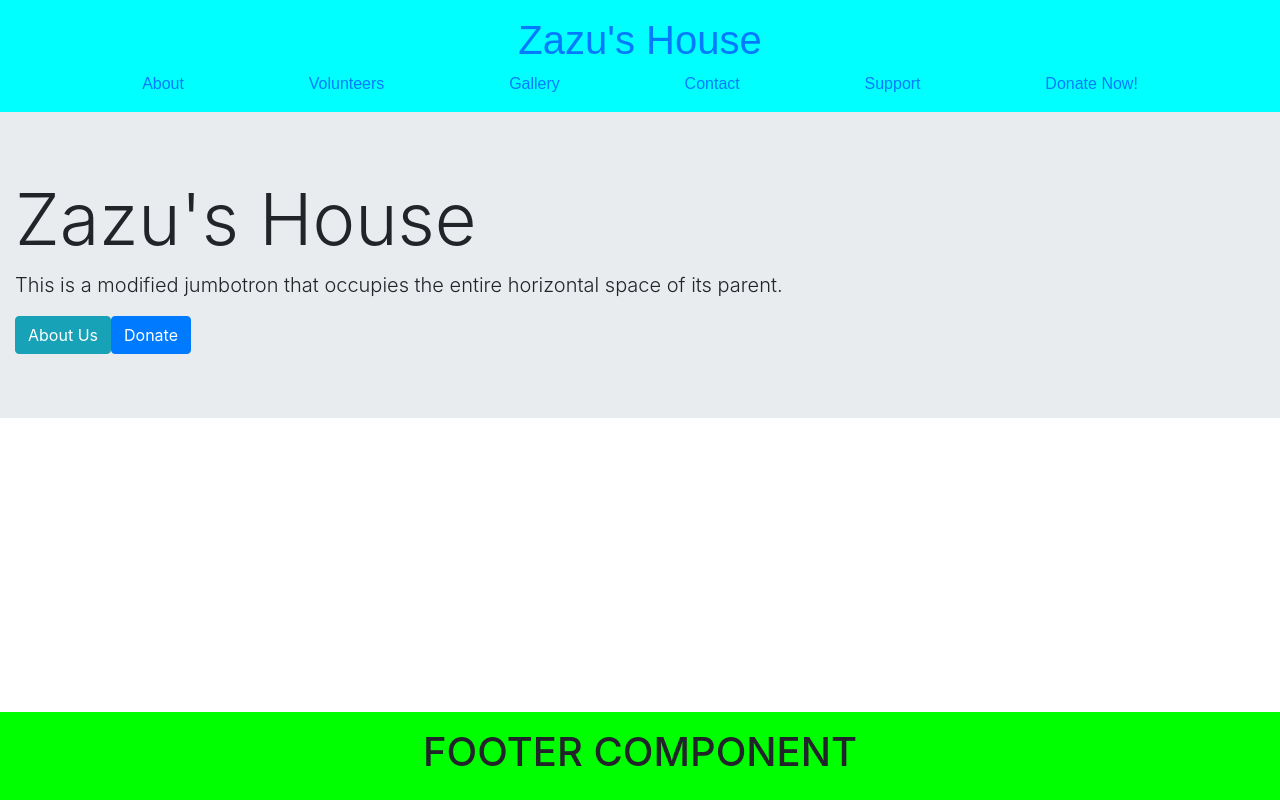
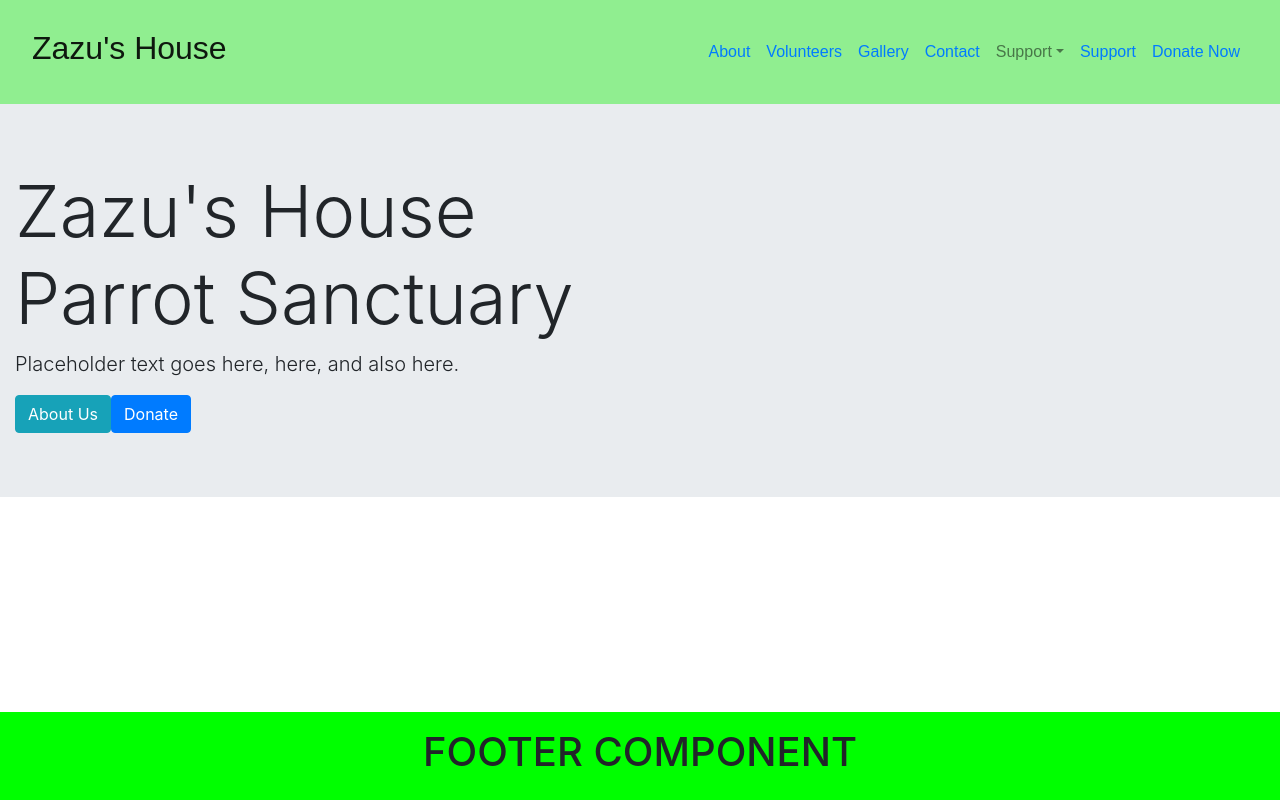
Before and after one commit to eswotinsky/capstone, a React app: page /#/ in a window 1280 px wide. Built offline with nearby package versions, Linux system fonts and the light colour scheme.

Commit message:
refactor Header; lint components

```diff
--- a/src/components/Header.jsx
+++ b/src/components/Header.jsx
@@ -1,7 +1,26 @@
 import React from 'react';
 import { Link } from 'react-router-dom';
+import { Collapse, DropdownToggle, DropdownMenu, DropdownItem, Nav, Navbar, NavbarToggler, NavbarBrand, NavItem, NavLink, UncontrolledDropdown } from 'reactstrap';
 
-function Header(){
+class Header extends React.Component {
+
+  constructor(props) {
+    super(props);
+
+    this.toggle = this.toggle.bind(this);
+    this.state = {
+      isOpen: false
+    };
+  }
+
+  toggle() {
+    this.setState ({
+      isOpen: !this.state.isOpen
+    });
+    console.log(this.state);
+  }
+
+  render() {
     return (
       <div className="header">
         <style jsx>{`
@@ -10,7 +29,7 @@ function Header(){
               top: 0;
               left: 0;
               padding: 1rem;
-            background-color: cyan;
+              background-color: lightgreen;
               text-align: center;
               font-family:sans-serif;
             }
@@ -18,20 +37,54 @@ function Header(){
               width:10%;
               border-radius:40px;
             }
-          span.header-link {
-            margin:5%;
-          }
           `}
         </style>
-      <Link to='/'><h1>Zazu's House</h1></Link>
-      <Link to='/about'><span className='header-link'>About</span></Link>
-      <Link to='/volunteers'><span className='header-link'>Volunteers</span></Link>
-      <Link to='/gallery'><span className='header-link'>Gallery</span></Link>
-      <Link to='/contact'><span className='header-link'>Contact</span></Link>
-      <Link to='/support'><span className='header-link'>Support</span></Link>
-      <Link to='/donate'><span className='header-link'>Donate Now!</span></Link>
+        <Navbar light expand="md">
+          <NavbarBrand href="/"><h2>Zazu's House</h2></NavbarBrand>
+          <NavbarToggler onClick={this.toggle} />
+          <Collapse isOpen={this.state.isOpen} navbar>
+            <Nav className='ml-auto' navbar>
+              <NavItem>
+                <NavLink><Link to='/about'>About</Link></NavLink>
+              </NavItem>
+              <NavItem>
+                <NavLink><Link to='/volunteers'>Volunteers</Link></NavLink>
+              </NavItem>
+              <NavItem>
+                <NavLink><Link to='/gallery'>Gallery</Link></NavLink>
+              </NavItem>
+              <NavItem>
+                <NavLink><Link to='/contact'>Contact</Link></NavLink>
+              </NavItem>
+
+              <UncontrolledDropdown nav inNavbar>
+                <DropdownToggle nav caret>
+                  Support
+                </DropdownToggle>
+                <DropdownMenu right>
+                  <DropdownItem>
+                    Option 1
+                  </DropdownItem>
+                  <DropdownItem>
+                    Option 2
+                  </DropdownItem>
+                </DropdownMenu>
+              </UncontrolledDropdown>
+
+              <NavItem>
+                <NavLink><Link to='/support'>Support</Link></NavLink>
+              </NavItem>
+              <NavItem>
+                <NavLink><Link to='/donate'>Donate Now</Link></NavLink>
+              </NavItem>
+
+
+            </Nav>
+          </Collapse>
+        </Navbar>
       </div>
     );
+  }
 }
 
 export default Header;
--- a/src/components/Home.jsx
+++ b/src/components/Home.jsx
@@ -24,8 +24,8 @@ function Home(){
       </style>
       <Jumbotron fluid className='jumbotron'>
         <Container fluid className='jumbotron-text'>
-          <h1 className="display-3">Zazu's House</h1>
-          <p className="lead">This is a modified jumbotron that occupies the entire horizontal space of its parent.</p>
+          <h1 className="display-3">Zazu's House<br/>Parrot Sanctuary</h1>
+          <p className="lead">Placeholder text goes here, here, and also here.</p>
           <Link to='/about'><Button className='jumbotron-link' color='info'>About Us</Button></Link>
           <Link to='/support'><Button className='jumbotron-link' color='primary'>Donate</Button></Link>
         </Container>
```
Also changed, not shown: src/components/About.jsx (line endings or trailing spaces), src/components/App.jsx (line endings or trailing spaces), src/components/Contact.jsx (line endings or trailing spaces), src/components/Donate.jsx (line endings or trailing spaces), src/components/Footer.jsx (line endings or trailing spaces), src/components/Gallery.jsx (line endings or trailing spaces), src/components/Support.jsx (line endings or trailing spaces), src/components/Volunteers.jsx (line endings or trailing spaces), src/index.jsx (line endings or trailing spaces). Lines whose indentation alone changed are shown as unchanged.
